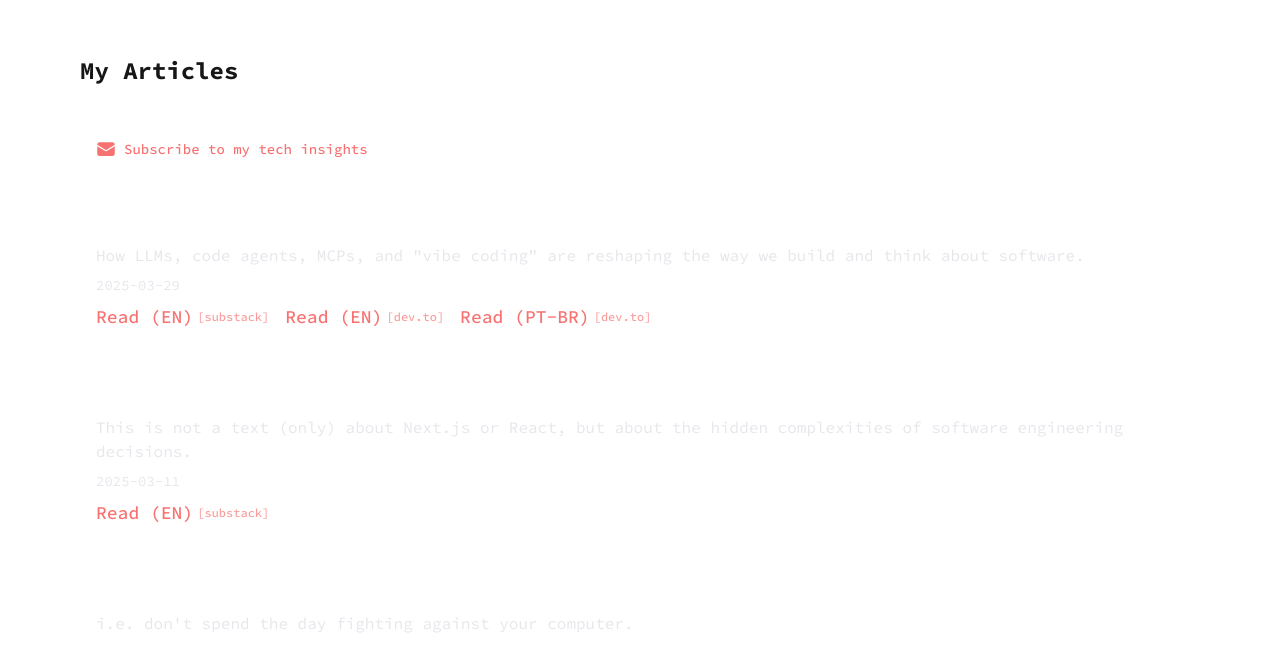
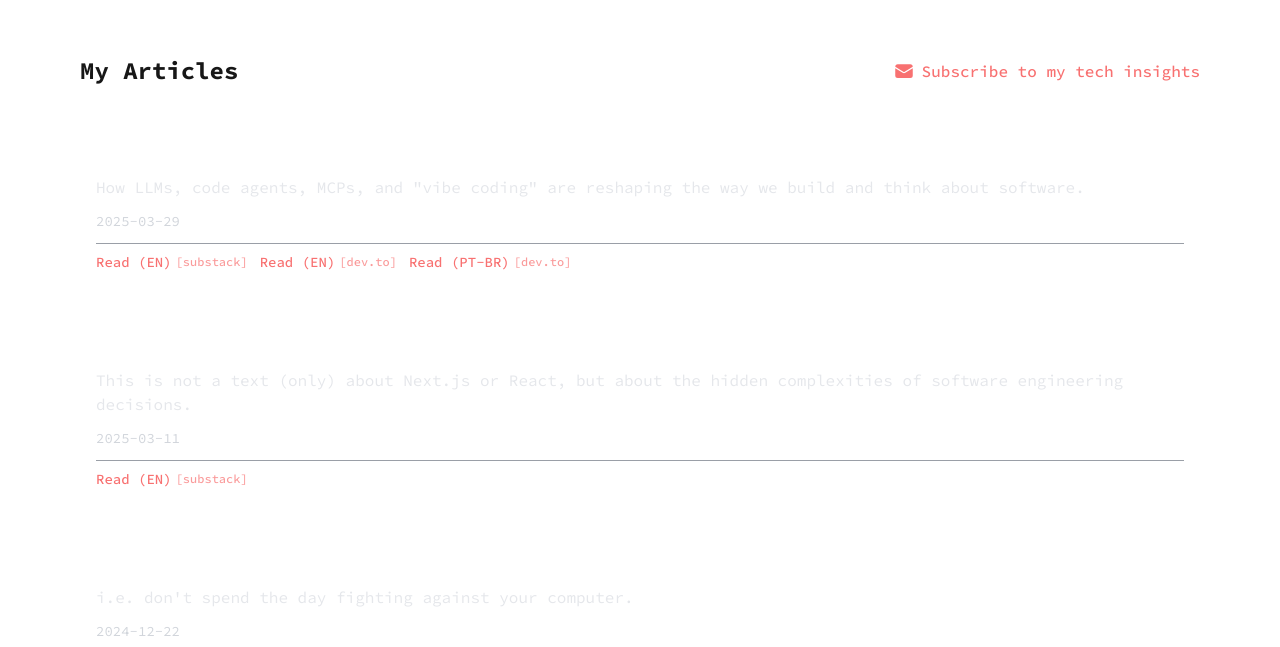
Before and after one commit to kaic/kaic.github.io, a Next.js app: page / in a window 1280 px wide. Shown: the part 669-1316 px from the top of the page. Built offline with nearby package versions, Linux system fonts and the light colour scheme.

Commit message:
improve nav layout

```diff
--- a/src/app/Articles/Articles.tsx
+++ b/src/app/Articles/Articles.tsx
@@ -82,15 +82,14 @@ function Articles() {
 
   return (
     <article id='articles'>
-      <div className='grid grid-rows-[20px_1fr_20px] p-8 pb-0 gap-12 sm:p-20'>
-        <h2 className='row text-2xl font-bold'>{t('section-name')}</h2>
-        <ul className='row list-inside text-sm text-center sm:text-left'>
-          <div className='mb-4 text-left p-4'>
+      <div className='grid grid-rows-[auto_1fr_auto] p-8 pb-0 gap-8 sm:p-20'>
+        <div className='flex flex-col sm:flex-row sm:justify-between sm:items-center'>
+          <h2 className='text-2xl font-bold mb-4 sm:mb-0'>{t('section-name')}</h2>
           <a
             href="https://kaicbento.substack.com/about"
             target="_blank"
             rel="noopener noreferrer"
-              className="text-red-400 hover:opacity-80 transition-opacity flex items-center justify-center sm:justify-start gap-2"
+            className="text-red-400 hover:opacity-80 transition-opacity flex items-center gap-2 w-fit"
           >
             <svg xmlns="http://www.w3.org/2000/svg" viewBox="0 0 24 24" fill="currentColor" className="w-5 h-5">
               <path d="M1.5 8.67v8.58a3 3 0 003 3h15a3 3 0 003-3V8.67l-8.928 5.493a3 3 0 01-3.144 0L1.5 8.67z" />
@@ -101,9 +100,10 @@ function Articles() {
             </span>
           </a>
         </div>
+        <ul className='grid gap-4 sm:gap-6'>
           {articlesList.map((article, index) => (
-            <li key={index} className='mb-4'>
-              <ArticleLink article={article}></ArticleLink>
+            <li key={index} className=''>
+              <ArticleLink article={article} />
             </li>
           ))}
         </ul>
--- a/src/app/Articles/components/ArticleLinks.tsx
+++ b/src/app/Articles/components/ArticleLinks.tsx
@@ -11,7 +11,7 @@ const SourceLink = ({ source, label }: { source: IReadSource, label: string }) =
       href={source.url}
       target='_blank'
       rel='noopener'
-      className='hover:opacity-80 transition-opacity active:text-red-900 mr-4 flex items-center'
+      className='hover:opacity-80 transition-opacity active:text-red-900 mr-3 flex items-center text-sm'
     >
       {label} ({source.language.toUpperCase()})
       <span className='text-xs ml-1 opacity-70'>[{source.platform}]</span>
@@ -22,14 +22,28 @@ const SourceLink = ({ source, label }: { source: IReadSource, label: string }) =
 export const ArticleLink = ({ article }: ArticleLinkProps) => {
   const t = useTranslations('Home.Articles');
 
+  // Find Substack source (or default to first source)
+  const substackSource = article.sources.find(source => source.platform === 'substack') || article.sources[0];
+
   return (
-    <div className='p-4 text-left block'>
-      <h3 className='text-lg font-bold text-white mb-2'>{article.title}</h3>
+    <div className='p-4 text-left block hover:bg-gray-800 hover:bg-opacity-20 rounded-lg transition-colors'>
+      <a
+        href={substackSource.url}
+        target='_blank'
+        rel='noopener'
+        className='block group'
+      >
+        <h3 className='text-xl font-bold text-white mb-3 group-hover:text-red-400 transition-colors'>
+          {article.title}
+        </h3>
+      </a>
       {article.description && (
-        <p className='text-gray-200 text-base mb-2'>{article.description}</p>
+        <p className='text-gray-200 text-base mb-3'>{article.description}</p>
       )}
-      <p className='text-gray-200 text-sm mb-2'>{article.date}</p>
-      <div className='flex flex-wrap text-red-400 text-lg font-medium'>
+      <div className='flex justify-between items-center mb-3'>
+        <p className='text-gray-300 text-sm'>{article.date}</p>
+      </div>
+      <div className='flex flex-wrap text-red-400 font-medium mt-2 pt-2 border-t border-gray-700 border-opacity-50'>
         {article.sources.map((source, index) => (
           <SourceLink key={index} source={source} label={t('link')} />
         ))}
```
Lines whose indentation alone changed are shown as unchanged.
